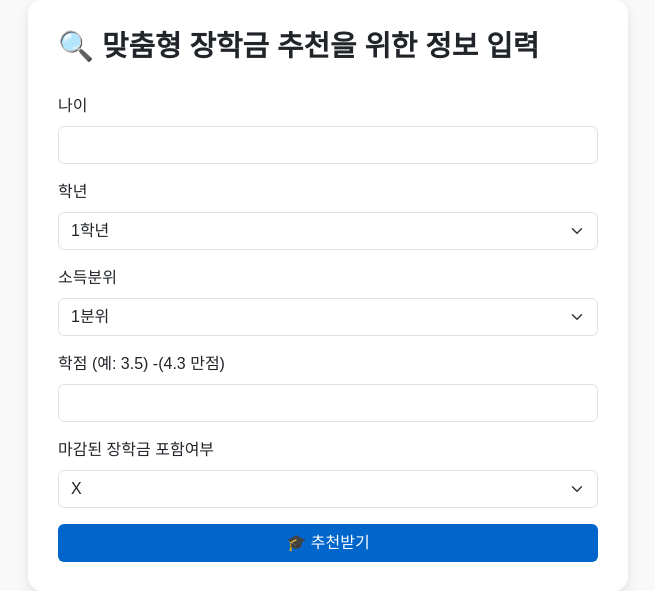
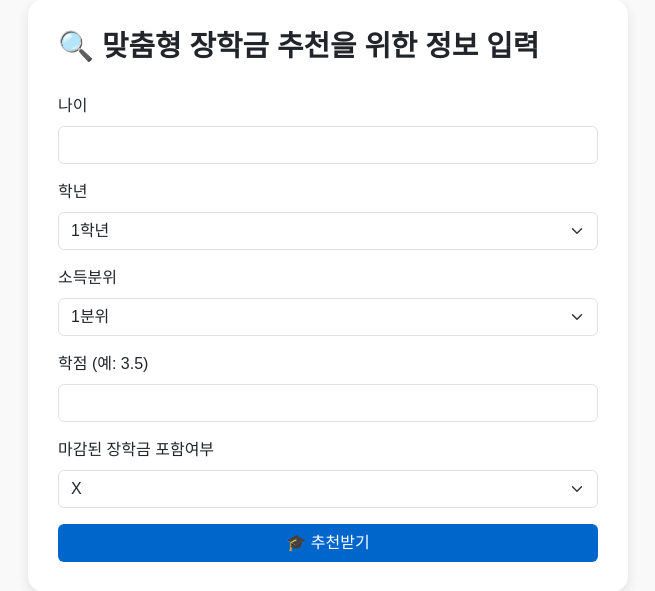
Before and after one commit to dori1026/scholarship_site, a Python web app: template templates/form.html in a window 1280 px wide. Shown: the part 41-632 px from the top of the page, without its empty margins (312-967 px from the left). Run offline with Jinja, Linux system fonts and the light colour scheme; the template is opened without the code that fills it, so the values that code supplies are empty.

Commit message:
form.html

```diff
--- a/templates/form.html
+++ b/templates/form.html
@@ -70,7 +70,7 @@
             </div>
 
             <div class="mb-3">
-                <label for="gpa" class="form-label">학점 (예: 3.5)    -(4.3 만점)</label>
+                <label for="gpa" class="form-label">학점 (예: 3.5)</label>
                 <input type="number" step="0.01" min="0" max="4.5" class="form-control" id="gpa" name="gpa" required>
             </div>
 
```
